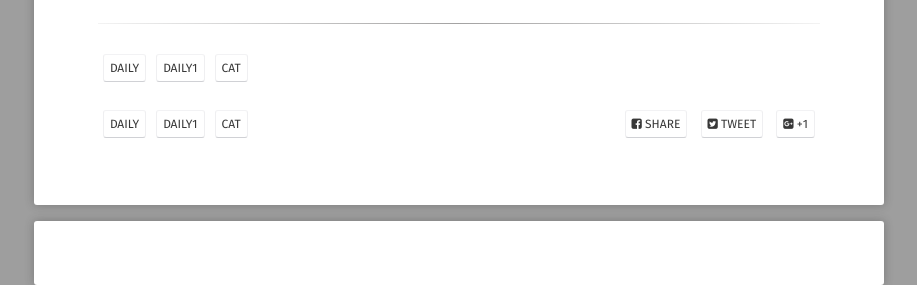
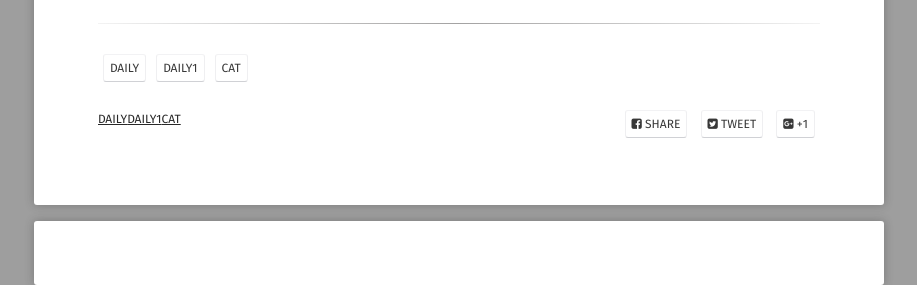
Before and after one commit to incheony/incheony.github.io, a Jekyll site: the page built from _posts/2018-11-17-test.md, in a window 1280 px wide. Shown: the part 2299-2584 px from the top of the page, without its empty margins (181-1098 px from the left). Built offline with Jekyll 4.4.1, drawn with Linux system fonts in a browser that asks for light colours; some web fonts are replaced; comment, search, counter and statistics services are not loaded.

Commit message:
Update site.scss

```diff
--- a/_sass/site.scss
+++ b/_sass/site.scss
@@ -184,29 +184,6 @@ body {
 			box-shadow: 0 0 1px 0 rgba($color_shark,0.5);
 		}
 	}
-	.category {
-	    display: inline-block;
-        border: 1px solid;
-        border-color: rgba($color_mercury,0.5) rgba($color_bon_jour,0.5) $color_mischka;
-        @include rounded(3px);
-        text-decoration: none;
-        background-color: $white;
-        color: $color_tuatara;
-        @include transition(.75s);
-        margin: 2px 5px;
-		span {
-			float: left;
-			padding: 2px 6px;
-		}
-		.count {
-			background-color: darken($white,15);
-			@include border-radius(3px,3px,0,0);
-		}
-		&:hover {
-			background-color: darken($white,15);
-			box-shadow: 0 0 1px 0 rgba($color_shark,0.5);
-		}
-	}
 }
 header .entry-meta {
 	display: none; // hide header meta on small screens
```
